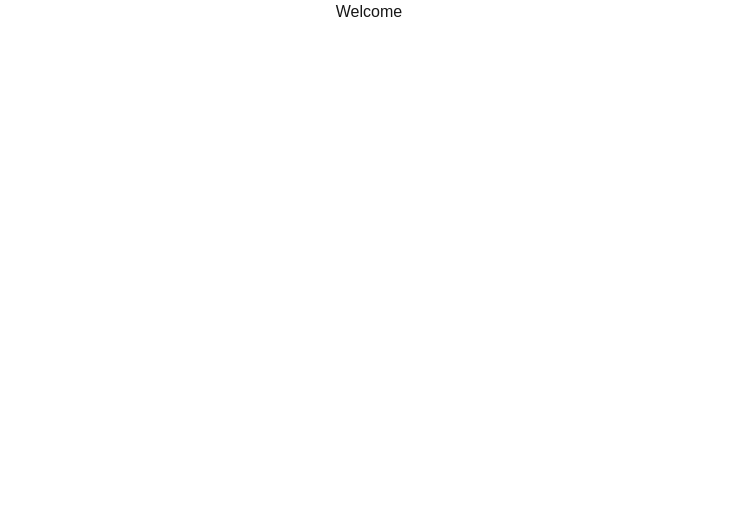
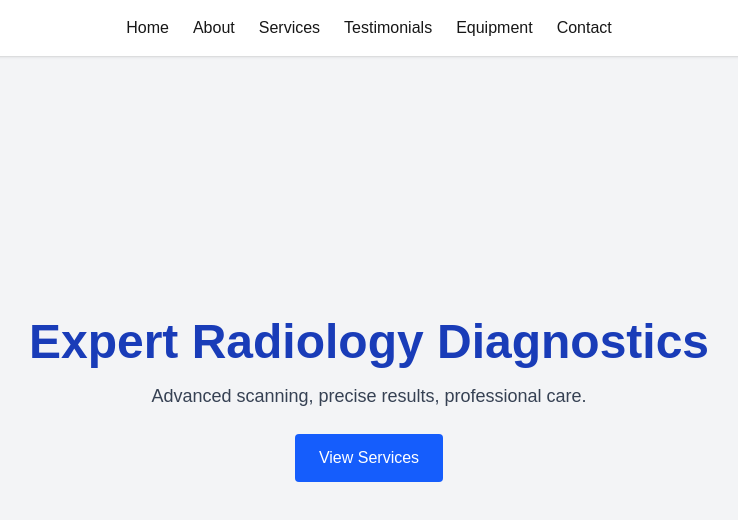
Before and after one commit to djordjevukosavljevic/YourOrtho, a Next.js app: page / in a window 1280 px wide. Shown: the top 520 px of the page, without its empty margins (271-1009 px from the left). Built offline with nearby package versions, Linux system fonts and the light colour scheme.

Commit message:
adding template

```diff
--- a/src/app/page.tsx
+++ b/src/app/page.tsx
@@ -1,28 +1,105 @@
-'use client';
-import { format } from "path";
+"use client";
 import { useEffect } from "react";
-import '../styles/page.module.css'
+import '../styles/page.module.css';
+import "locomotive-scroll/dist/locomotive-scroll.css";
 
 export default function HomePage() {
+  return (
+    <main className="scroll-smooth">
+      {/* NAVBAR */}
+      <nav className="fixed top-0 left-0 right-0 bg-white shadow z-50 flex justify-center space-x-6 py-4">
+        <a href="#hero" className="hover:text-blue-600">Home</a>
+        <a href="#about" className="hover:text-blue-600">About</a>
+        <a href="#services" className="hover:text-blue-600">Services</a>
+        <a href="#testimonials" className="hover:text-blue-600">Testimonials</a>
+        <a href="#equipment" className="hover:text-blue-600">Equipment</a>
+        <a href="#contact" className="hover:text-blue-600">Contact</a>
+      </nav>
 
-    useEffect(() => {
-        {
-            async () => {
-                const LocomotiveScroll = (await import('locomotive-scroll')).default;
-                const locomotiveScroll = new LocomotiveScroll();
-            }
-        }
-    }, [])
+      {/* HERO */}
+      <section id="hero" className="min-h-screen flex flex-col items-center justify-center bg-gray-100">
+        <h1 className="text-5xl font-bold text-center text-blue-800">Expert Radiology Diagnostics</h1>
+        <p className="mt-4 text-lg text-center text-gray-700">Advanced scanning, precise results, professional care.</p>
+        <a href="#services" className="mt-6 px-6 py-3 bg-blue-600 text-white rounded hover:bg-blue-700">
+          View Services
+        </a>
+      </section>
 
-    return (
-        <main>
-            <h1 className="h3 text-center">Welcome</h1>
-            <div></div>
-            <div></div>
-            <div></div>
-            <div></div>
-            <div></div>
-            <div></div>
-        </main>
-    );
+      {/* ABOUT */}
+      <section id="about" className="min-h-screen flex items-center justify-center bg-white px-4 py-20">
+        <div className="max-w-2xl">
+          <h2 className="text-3xl font-bold mb-4">About</h2>
+          <p className="text-gray-700 leading-relaxed">
+            Dr. [Name] is a board-certified radiologist with over 15 years of experience providing diagnostic imaging services. Dedicated to accurate diagnosis and compassionate care.
+          </p>
+        </div>
+      </section>
+
+      {/* SERVICES */}
+      <section id="services" className="min-h-screen flex flex-col justify-center bg-gray-100 px-4 py-20">
+        <h2 className="text-3xl font-bold text-center mb-8">Our Services</h2>
+        <ul className="space-y-4 text-lg text-gray-700 max-w-xl mx-auto">
+          <li>✅ Magnetic Resonance Imaging (MRI)</li>
+          <li>✅ Computed Tomography (CT Scan)</li>
+          <li>✅ Ultrasound (Sonography)</li>
+          <li>✅ X-Ray Imaging</li>
+        </ul>
+      </section>
+
+      {/* TESTIMONIALS */}
+      <section id="testimonials" className="min-h-screen flex items-center justify-center bg-white px-4 py-20">
+        <div className="max-w-2xl text-center">
+          <h2 className="text-3xl font-bold mb-8">Testimonials</h2>
+          <p className="italic text-gray-600 mb-4">
+            "Professional service, quick results. I highly recommend!"
+          </p>
+          <p className="italic text-gray-600">
+            "State-of-the-art equipment and friendly staff."
+          </p>
+        </div>
+      </section>
+
+      {/* EQUIPMENT */}
+      <section id="equipment" className="min-h-screen flex flex-col justify-center bg-gray-100 px-4 py-20">
+        <h2 className="text-3xl font-bold text-center mb-8">Our Equipment</h2>
+        <p className="max-w-2xl mx-auto text-center text-gray-700">
+          Our clinic is equipped with the latest MRI and CT scanning technology for the most precise diagnostic results.
+        </p>
+      </section>
+
+      {/* CONTACT */}
+      <section id="contact" className="min-h-screen flex flex-col items-center justify-center bg-white px-4 py-20">
+        <h2 className="text-3xl font-bold mb-6">Contact Us</h2>
+        <form className="w-full max-w-md space-y-4">
+          <input
+            type="text"
+            placeholder="Your Name"
+            className="w-full p-3 border rounded"
+          />
+          <input
+            type="email"
+            placeholder="Your Email"
+            className="w-full p-3 border rounded"
+          />
+          <textarea
+            placeholder="Your Message"
+            className="w-full p-3 border rounded"
+            rows={4}
+          />
+          <button
+            type="submit"
+            className="w-full p-3 bg-blue-600 text-white rounded hover:bg-blue-700"
+          >
+            Send Message
+          </button>
+        </form>
+        <p className="mt-6 text-gray-600">📍 Address | ☎️ Phone Number | ✉️ Email</p>
+      </section>
+
+      {/* FOOTER */}
+      <footer className="text-center py-6 text-gray-500 bg-gray-900 text-white">
+        &copy; {new Date().getFullYear()} Radiologist Clinic. All rights reserved.
+      </footer>
+    </main>
+  );
 }
--- a/src/styles/globals.css
+++ b/src/styles/globals.css
@@ -14,8 +14,8 @@
 
 @media (prefers-color-scheme: dark) {
   :root {
-    --background: #30a4ae;
-    --foreground: #ededed;
+    --background: #f1f1f1;
+    --foreground: #080808;
   }
 }
 
```
